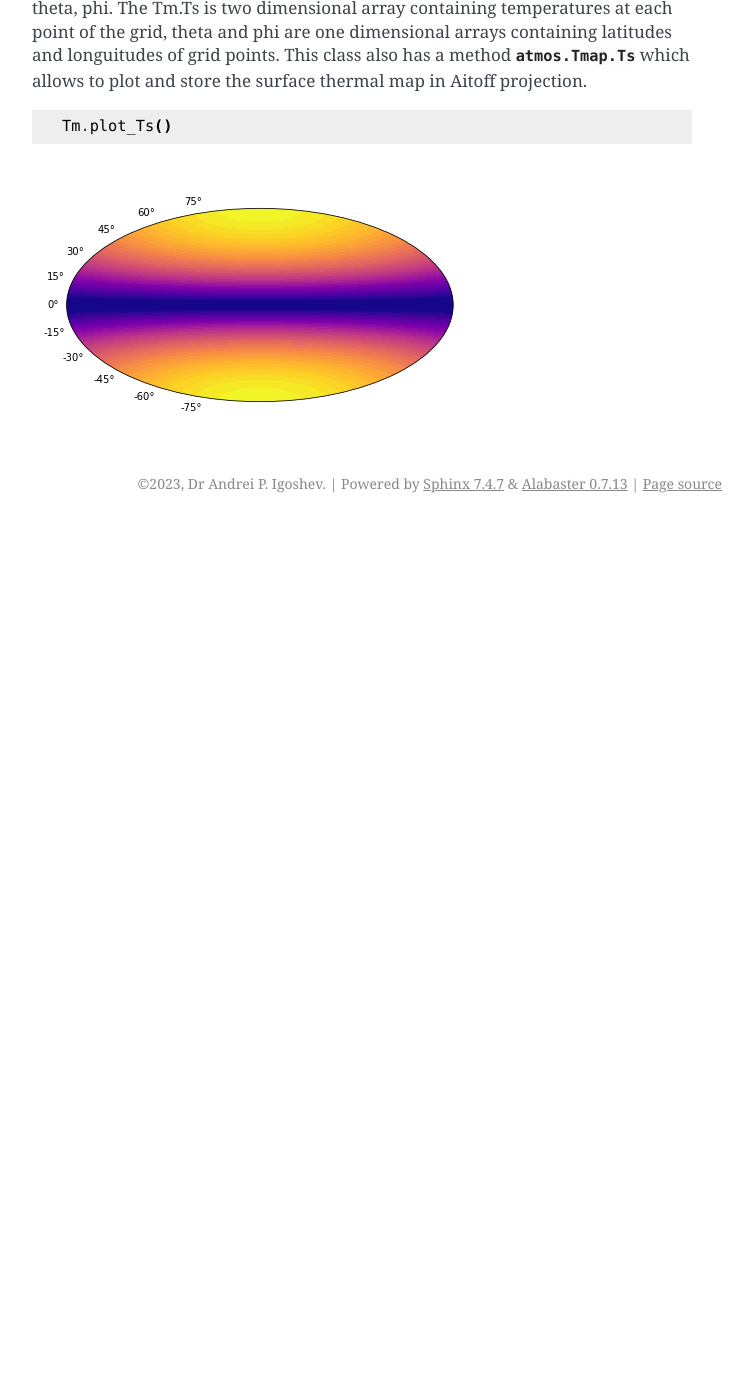
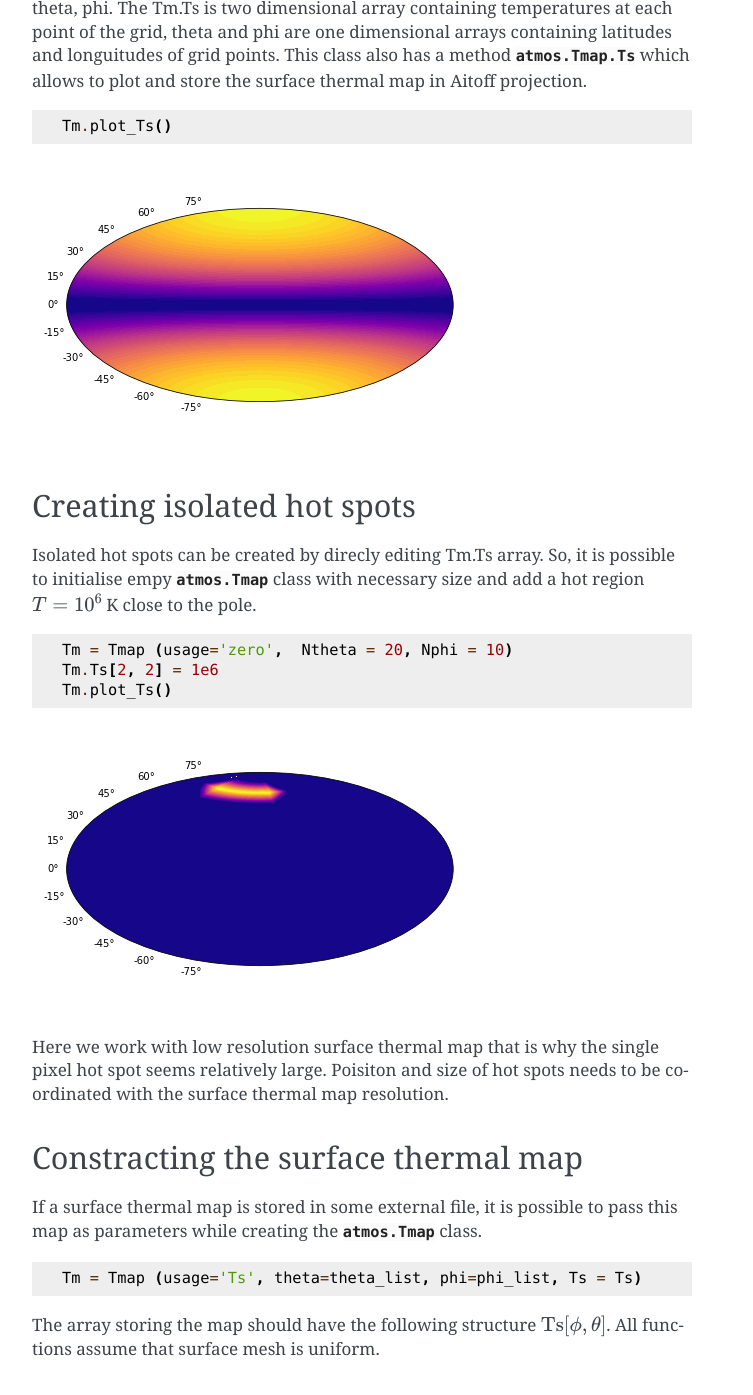
Before and after one commit to ignotur/magpies, a Sphinx documentation site: the page built from docs/source/Initialising_surface_thermal_map.rst, in a window 1280 px wide and 1400 px high, scrolled down 1121 px. Shown: the top 1395 px of the window, without its empty margins (388-1141 px from the left). Built offline with Sphinx 7.4.7, drawn with Linux system fonts in a browser that asks for light colours; before the commit the page ends 1644 px from its top, so only the background shows below that; some of the changed text lies outside the part shown.

Commit message:
Developping documentation

```diff
--- a/docs/source/Initialising_surface_thermal_map.rst
+++ b/docs/source/Initialising_surface_thermal_map.rst
@@ -64,3 +64,37 @@ surface thermal map in Aitoff projection.
     Tm.plot_Ts()
 
 .. image:: ../images/Ts_71_11.png
+
+----------------------------------------
+Creating isolated hot spots
+----------------------------------------
+
+Isolated hot spots can be created by direcly editing Tm.Ts array. So,
+it is possible to initialise empy :py:mod:`atmos.Tmap` class with necessary size and add
+a hot region :math:`T = 10^6` K close to the pole.
+
+.. code-block:: python
+
+    Tm = Tmap (usage='zero',  Ntheta = 20, Nphi = 10)
+    Tm.Ts[2, 2] = 1e6
+    Tm.plot_Ts()
+
+.. image:: ../images/Ts_single_hot_spot.png
+
+Here we work with low resolution surface thermal map that is why the single pixel hot spot seems relatively large.
+Poisiton and size of hot spots needs to be coordinated with the surface thermal map resolution.
+
+-----------------------------------------------
+Constracting the surface thermal map
+-----------------------------------------------
+
+If a surface thermal map is stored in some external
+file, it is possible to pass this map as parameters
+while creating the :py:mod:`atmos.Tmap` class.
+
+.. code-block:: python
+
+   Tm = Tmap (usage='Ts', theta=theta_list, phi=phi_list, Ts = Ts)
+
+The array storing the map should have the following structure :math:`\mathrm{Ts}[\phi, \theta]`.
+All functions assume that surface mesh is uniform.
```
Also changed, not shown: docs/images/Ts_single_hot_spot.png (added), 9 other files.
